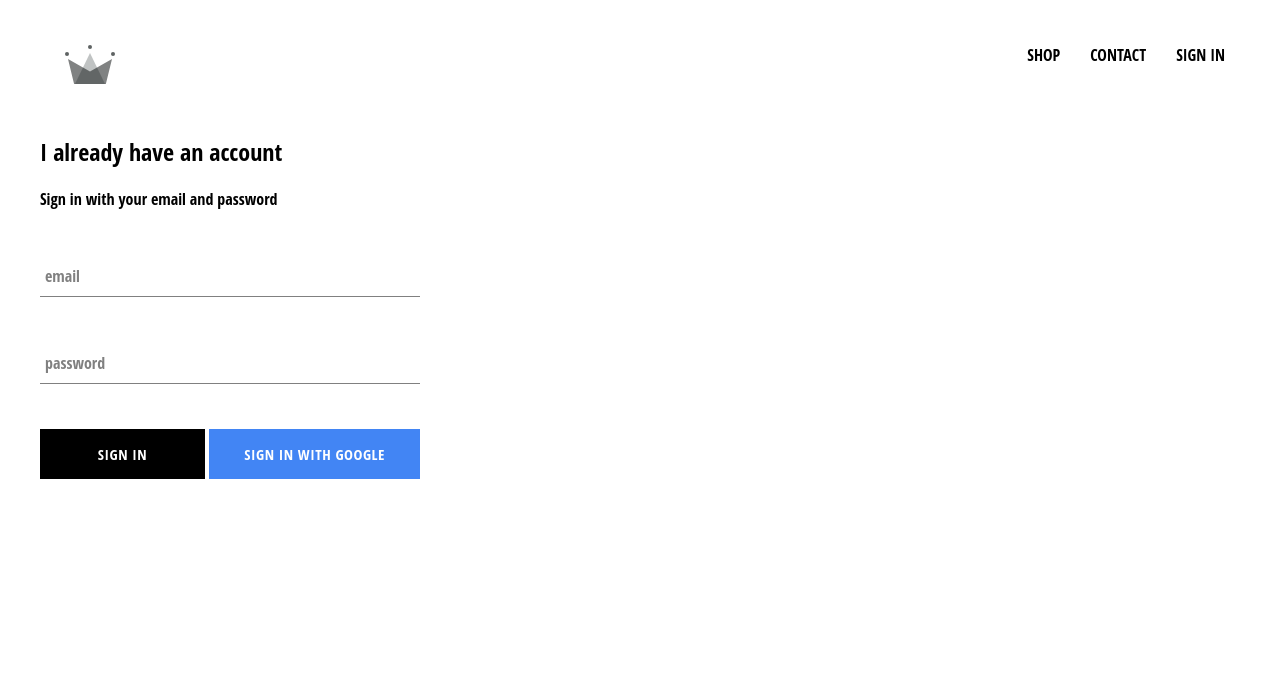
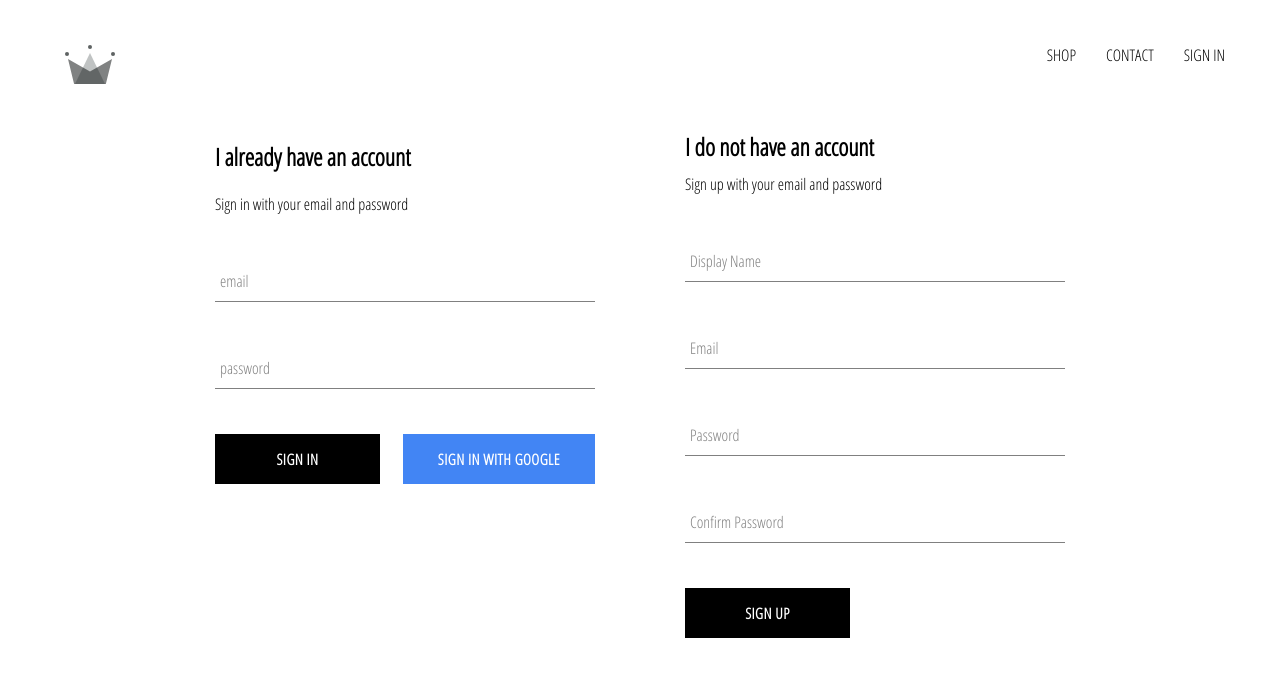
Before and after one commit to moon-home/kawaii-warrior, a React (Create React App) app: page /signin in a window 1280 px wide. Shown: the top 676 px of the page. Built offline with nearby package versions, Linux system fonts and the light colour scheme; no server answers.

Commit message:
add sign-up and email auth

```diff
--- a/public/index.html
+++ b/public/index.html
@@ -10,11 +10,16 @@
       content="Web site created using create-react-app"
     />
     <link rel="apple-touch-icon" href="%PUBLIC_URL%/logo192.png" />
+    <link
+    href="https://fonts.googleapis.com/css?family=Open+Sans+Condensed:300"
+    rel="stylesheet"
+  />
     <!--
       manifest.json provides metadata used when your web app is installed on a
       user's mobile device or desktop. See https://developers.google.com/web/fundamentals/web-app-manifest/
     -->
     <link rel="manifest" href="%PUBLIC_URL%/manifest.json" />
+    <link href="https://fonts.googleapis.com/css2?family=Yellowtail&display=swap" rel="stylesheet">
     <!--
       Notice the use of %PUBLIC_URL% in the tags above.
       It will be replaced with the URL of the `public` folder during the build.
--- a/src/App.js
+++ b/src/App.js
@@ -6,7 +6,7 @@ import HomePage from './pages/homepage/homepage.component';
 import ShopPage from './pages/shoppage/shoppage.component';
 import Header from './components/header/header.component';
 import SigninSignupPage from './pages/signin-signup-page/signin-signup-page.component';
-import { auth } from './firebase/firebase.utils';
+import { auth, createUserProfileDocument } from './firebase/firebase.utils';
 
 class App extends React.Component {
   constructor(){
@@ -17,10 +17,24 @@ class App extends React.Component {
   }
 
   unsubscribeFromAuth = null;
-  componentDidMount(){
-    this.unsubscribeFromAuth = auth.onAuthStateChanged( user => {
-      this.setState({ currentUser: user });
-      console.log(user);
+  componentDidMount() {
+    this.unsubscribeFromAuth = auth.onAuthStateChanged(async userAuth => {
+      if (userAuth) {
+        //console.log('5', this.state);
+        const userRef = await createUserProfileDocument(userAuth);
+        userRef.onSnapshot(snapShot => {
+          this.setState({
+            currentUser: {
+              id: snapShot.id,
+              ...snapShot.data()
+            }});
+            //}}, ()=>{console.log('3', this.state);});
+          //console.log('4', this.state);
+        });
+      }
+      this.setState({ currentUser: userAuth });
+      //this.setState({ currentUser: userAuth }, ()=>{console.log('1', this.state)});
+      //console.log('2', this.state);
     });
   }
 
--- /dev/null
+++ b/src/components/signup/signup.component.js
@@ -0,0 +1,98 @@
+import React from 'react';
+import FormInput from '../form-input/form-input.component';
+import CustomButton from '../custom-button/custom-button.component';
+import { auth, createUserProfileDocument } from '../../firebase/firebase.utils';
+import './signup.styles.scss';
+
+class SignUp extends React.Component{
+    constructor(){
+        super();
+        this.state = {
+            displayName:'',
+            email: '',
+            password:'',
+            confirmedPassword:'',
+        }
+    }
+
+    handleSubmit = async event => {
+        event.preventDefault();
+
+        const { displayName, email, password, confirmedPassword } = this.state;
+
+        if (password !== confirmedPassword) {
+          alert("Passwords don't match");
+          return;
+        }
+
+        try {
+          const { user } = await auth.createUserWithEmailAndPassword(
+            email,
+            password
+          );
+
+          await createUserProfileDocument(user, { displayName });
+
+          this.setState({
+            displayName: '',
+            email: '',
+            password: '',
+            confirmedPassword: ''
+          });
+        } catch (error) {
+          console.error(error);
+        }
+    };
+
+    handleChange = event => {
+        const { name, value } = event.target;
+        this.setState({ [name]: value });
+    };
+
+    render(){
+        const {displayName, email, password, confirmedPassword} = this.state;
+        return (
+            <div className='sign-up'>
+                <h2 className='title'>I do not have an account</h2>
+                <span>Sign up with your email and password</span>
+                <form className='sign-up-form' onSubmit={this.handleSubmit}>
+                    <FormInput
+                        type='text'
+                        name='displayName'
+                        value={displayName}
+                        onChange={this.handleChange}
+                        label='Display Name'
+                        required
+                    />
+                    <FormInput
+                        type='email'
+                        name='email'
+                        value={email}
+                        onChange={this.handleChange}
+                        label='Email'
+                        required
+                    />
+                    <FormInput
+                        type='password'
+                        name='password'
+                        value={password}
+                        onChange={this.handleChange}
+                        label='Password'
+                        required
+                    />
+                    <FormInput
+                        type='password'
+                        name='confirmedPassword'
+                        value={confirmedPassword}
+                        onChange={this.handleChange}
+                        label='Confirm Password'
+                        required
+                    />
+                    <CustomButton type='submit'>SIGN UP</CustomButton>
+                </form>
+            </div>
+        )
+    }
+}
+
+export default SignUp;
--- /dev/null
+++ b/src/components/signup/signup.styles.scss
@@ -0,0 +1,9 @@
+.sign-up {
+    display: flex;
+    flex-direction: column;
+    width: 380px;
+
+    .title {
+      margin: 10px 0;
+    }
+  }
--- a/src/firebase/firebase.utils.js
+++ b/src/firebase/firebase.utils.js
@@ -15,6 +15,29 @@ const config = {
 
 firebase.initializeApp(config);
 
+export const createUserProfileDocument = async (userAuth, additionalData) => {
+    if(!userAuth) return;
+    const userRef = firestore.doc(`users/${userAuth.uid}`);
+    const snapshot = await userRef.get();
+    if(!snapshot.exists){
+        const { displayName, email} = userAuth;
+        const createAt = new Date();
+
+        try{
+            await userRef.set({
+                displayName,
+                email,
+                createAt,
+                ...additionalData
+            });
+            console.log('additionalData:', additionalData);
+        }catch(error){
+            console.log('error creating user', error.message);
+        }
+    }
+    return userRef;
+}
+
 export const auth = firebase.auth();
 export const firestore = firebase.firestore();
 
--- a/src/pages/signin-signup-page/signin-signup-page.component.js
+++ b/src/pages/signin-signup-page/signin-signup-page.component.js
@@ -1,10 +1,12 @@
 import React from 'react';
-import Signin from '../../components/signin/signin.component'
+import Signin from '../../components/signin/signin.component';
+import SignUp from '../../components/signup/signup.component';
 import './signin-signup-page.styles.scss';
 
 const SigninSignupPage = () => (
     <div className='signin-signup'>
         <Signin />
+        <SignUp />
     </div>
 );
 
--- a/src/pages/signin-signup-page/signin-signup-page.styles.scss
+++ b/src/pages/signin-signup-page/signin-signup-page.styles.scss
@@ -0,0 +1,6 @@
+.signin-signup {
+    width: 850px;
+    display: flex;
+    justify-content: space-between;
+    margin: 30px auto;
+  }
```
